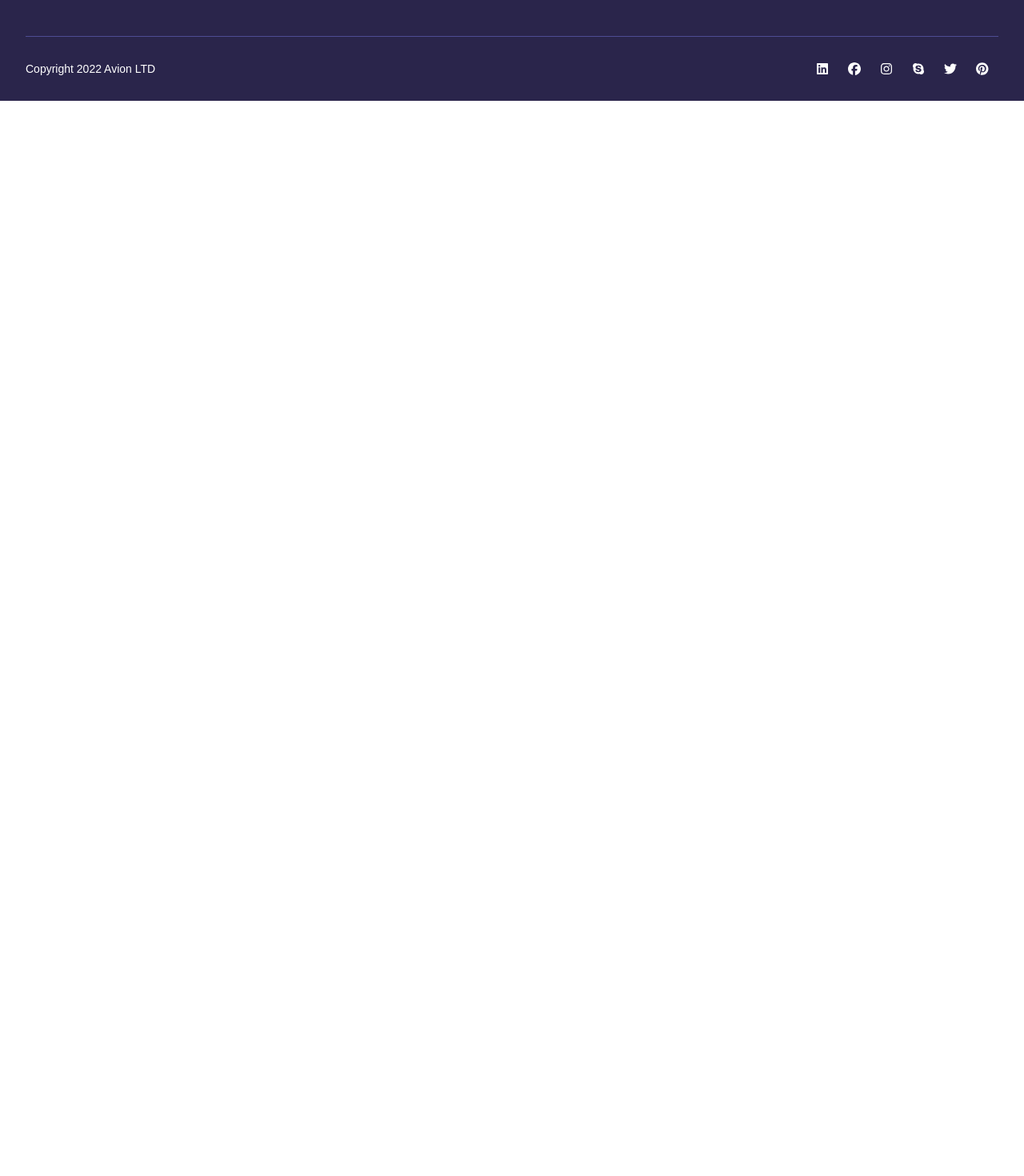
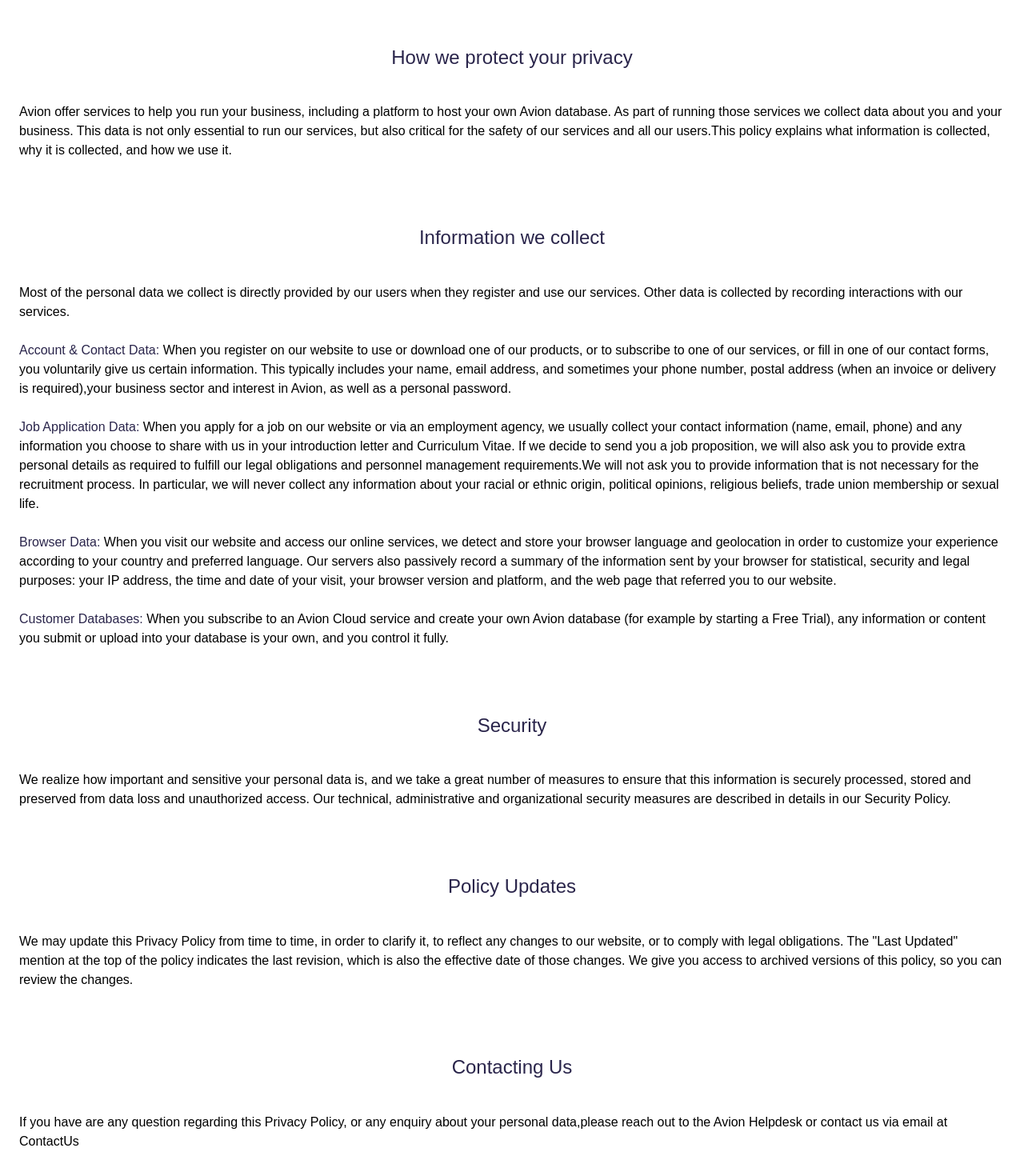
Before and after one commit to vuhuy172dh/ecommerce-website, a React (Create React App) app: page /privacy in a window 1280 px wide. Shown: the part 400-1870 px from the top of the page at 80% size. Before the commit the page ends 800 px from the top, so only its background shows below. Built offline with nearby package versions, Linux system fonts and the light colour scheme; no server answers; the database is empty; a web font is replaced by a local one.

Commit message:
#63 create Privacy page for mobile

```diff
--- a/src/app.jsx
+++ b/src/app.jsx
@@ -24,6 +24,7 @@ import Checkout from './pages/checkout/checkout'
 import Vacancies from './pages/vacancies'
 import ContactUs from './pages/contactUs'
 import ReturnPolicy from './pages/returnPolicy'
+import Privacy from './pages/Privacy'
 import Category from './pages/category'
 import CheckoutInformation from './pages/checkout/information'
 import CheckoutShipping from './pages/checkout/shipping'
@@ -143,6 +144,7 @@ function App() {
           <Route path="/vacancies" element={<Vacancies />} />
           <Route path="/contactUs" element={<ContactUs />} />
           <Route path='/returnPolicy' element={<ReturnPolicy/>}/>
+          <Route path='/privacy' element={<Privacy/>}/>
         </Routes>
       </main>
       {path === '/signin' ||
--- /dev/null
+++ b/src/pages/Privacy.jsx
@@ -0,0 +1,84 @@
+
+function Privacy() {
+    return(
+        <div>
+            <div className="bg-dark_primary pt-16 pb-20">
+                <h2 className="text-white text-h3 text-center">Avion  Privacy Policy</h2>
+                <p className="text-h6 text-gray-500 text-center mt-8">Last update: February 14, 2022</p>
+            </div>
+            <div className="mb-20">
+                <div className="mx-6 mt-20">
+                    <div>
+                        <h3 className="text-h3 font-medium text-dark_primary text-center">How we protect your privacy</h3>
+                        <p className="mt-10">
+                            Avion offer services to help you run your business, including a platform to host your own Avion database.
+                            As part of running those services we collect data about you and your business. This data is not only
+                            essential to run our services, but also critical for the safety of our services and all our users.This policy
+                            explains what information is collected, why it is collected, and how we use it.
+                        </p>
+                    </div>
+                    <div className="mt-20">
+                        <h3 className="text-h3 font-medium text-dark_primary text-center">Information we collect</h3>
+                        <p className="mt-10">
+                            Most of the personal data we collect is directly provided by our users when they register and use our services.
+                            Other data is collected by recording interactions with our services.
+                        </p>
+                        <p className="mt-6">
+                            <b className="font-medium text-dark_primary">Account & Contact Data: </b>
+                            When you register on our website to use or download one of our products, or to subscribe to one of our services,
+                            or fill in one of our contact forms, you voluntarily give us certain information. This typically includes your name,
+                            email address, and sometimes your phone number, postal address (when an invoice or delivery is required),your
+                            business sector and interest in Avion, as well as a personal password.
+                        </p>
+                        <p className="mt-6">
+                            <b className="font-medium text-dark_primary">Job Application Data: </b>
+                            When you apply for a job on our website or via an employment agency, we usually collect your contact information
+                            (name, email, phone) and any information you choose to share with us in your introduction letter and Curriculum Vitae.
+                            If we decide to send you a job proposition, we will also ask you to provide extra personal details as required to
+                            fulfill our legal obligations and personnel management requirements.We will not ask you to provide information that
+                            is not necessary for the recruitment process. In particular, we will never collect any information about your racial
+                            or ethnic origin, political opinions, religious beliefs, trade union membership or sexual life.
+                        </p>
+                        <p className="mt-6">
+                            <b className="font-medium text-dark_primary">Browser Data: </b>
+                            When you visit our website and access our online services, we detect and store your browser language and geolocation
+                            in order to customize your experience according to your country and preferred language. Our servers also passively record
+                            a summary of the information sent by your browser for statistical, security and legal purposes: your IP address, the time
+                            and date of your visit, your browser version and platform, and the web page that referred you to our website.
+                        </p>
+                        <p className="mt-6">
+                            <b className="font-medium text-dark_primary">Customer Databases: </b>
+                            When you subscribe to an Avion Cloud service and create your own Avion database (for example by starting a Free Trial),
+                            any information or content you submit or upload into your database is your own, and you control it fully.
+                        </p>
+                    </div>
+                    <div className="mt-20">
+                        <h3 className="text-h3 font-medium text-dark_primary text-center">Security</h3>
+                        <p className="mt-10">
+                            We realize how important and sensitive your personal data is, and we take a great number of measures to ensure that this
+                            information is securely processed, stored and preserved from data loss and unauthorized access. Our technical, administrative
+                            and organizational security measures are described in details in our Security Policy.
+                        </p>
+                    </div>
+                    <div className="mt-20">
+                        <h3 className="text-h3 font-medium text-dark_primary text-center">Policy Updates</h3>
+                        <p className="mt-10">
+                            We may update this Privacy Policy from time to time, in order to clarify it, to reflect any changes to our website, or to
+                            comply with legal obligations. The "Last Updated" mention at the top of the policy indicates the last revision, which is
+                            also the effective date of those changes. We give you access to archived versions of this policy, so you can review the changes.
+                        </p>
+                    </div>
+                    <div className="mt-20">
+                        <h3 className="text-h3 font-medium text-dark_primary text-center">Contacting Us</h3>
+                        <p className="mt-10">
+                            If you have are any question regarding this Privacy Policy, or any enquiry about your personal data,please reach out to the
+                            Avion Helpdesk or contact us via email at ContactUs
+                        </p>
+                    </div>
+                </div>
+            </div>
+        </div>
+    )
+}
+
+export default Privacy
```
